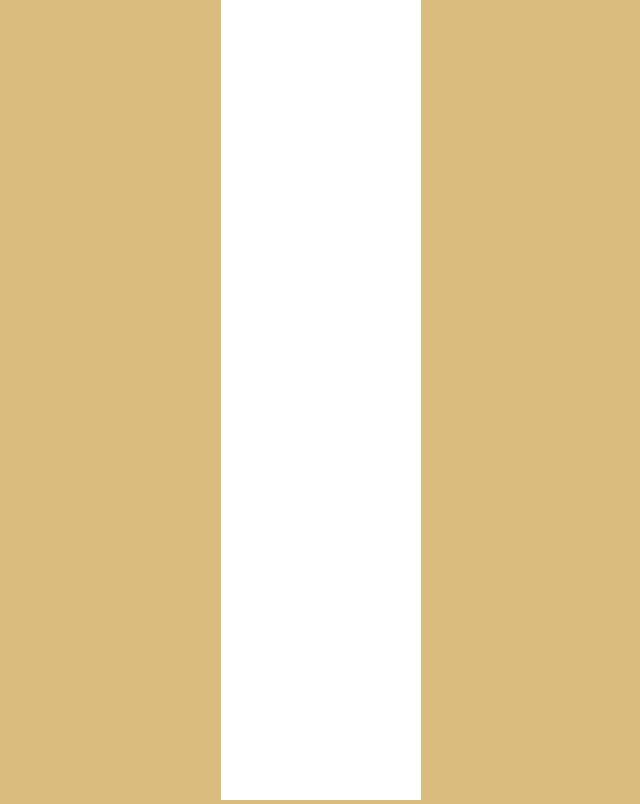
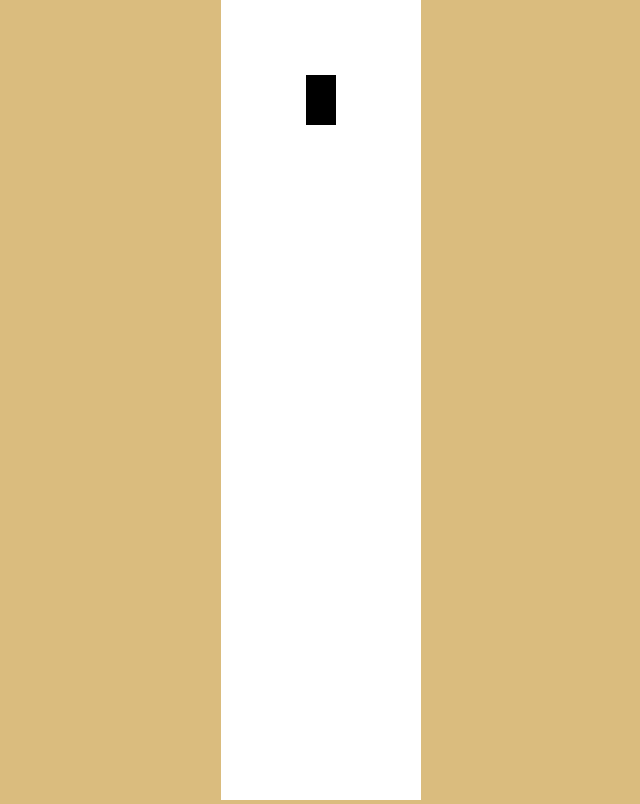
Before and after one commit to nickthorpe71/self-driving-podracer, a plain HTML site: page index.html in a window 1280 px wide. Shown: the whole page, without its empty margins (319-959 px from the left). Drawn offline with Linux system fonts and the light colour scheme.

Commit message:
add initial podracer

```diff
--- a/index.html
+++ b/index.html
@@ -7,6 +7,7 @@
 
 <body>
     <canvas id="mainCanvas"></canvas>
+    <script src="podracer.js"></script>
     <script src="main.js"></script>
 </body>
 
--- a/main.js
+++ b/main.js
@@ -1,3 +1,7 @@
 const canvas = document.getElementById("mainCanvas");
 canvas.height = window.innerHeight;
 canvas.width = 200;
+
+const ctx = canvas.getContext("2d");
+const podracer = createPodracer(100, 100, 30, 50);
+podracer.draw(ctx);
--- /dev/null
+++ b/podracer.js
@@ -0,0 +1,23 @@
+const createPodracer = (x, y, width, height) => {
+    const podracer = {
+        x,
+        y,
+        width,
+        height
+    }
+
+    const draw = (ctx) => {
+        ctx.beginPath();
+        ctx.rect(
+            podracer.x - podracer.width / 2,
+            podracer.y - podracer.height / 2,
+            podracer.width,
+            podracer.height
+        );
+        ctx.fill();
+    }
+
+    podracer.draw = draw;
+
+    return podracer;
+}
```
